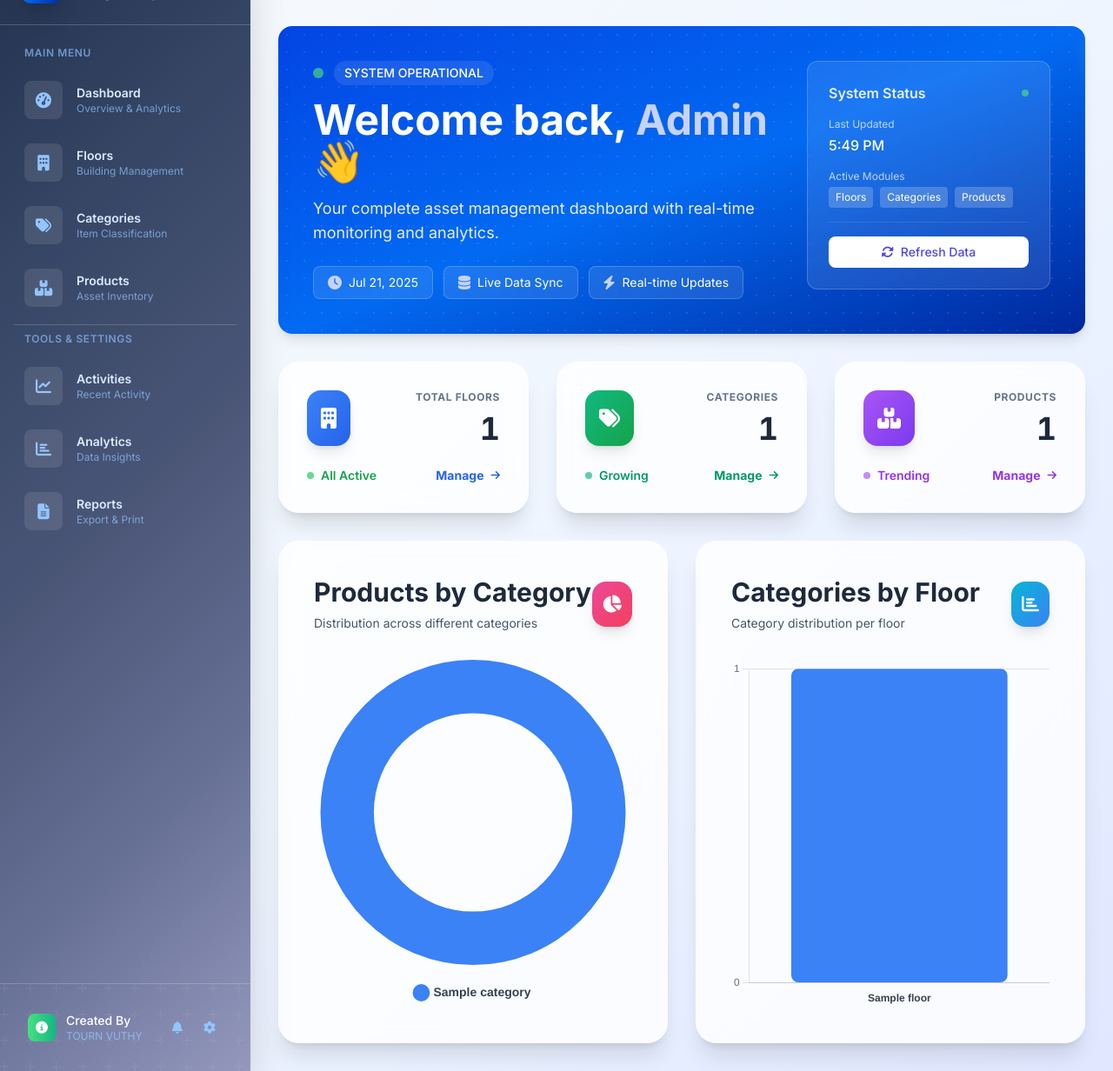
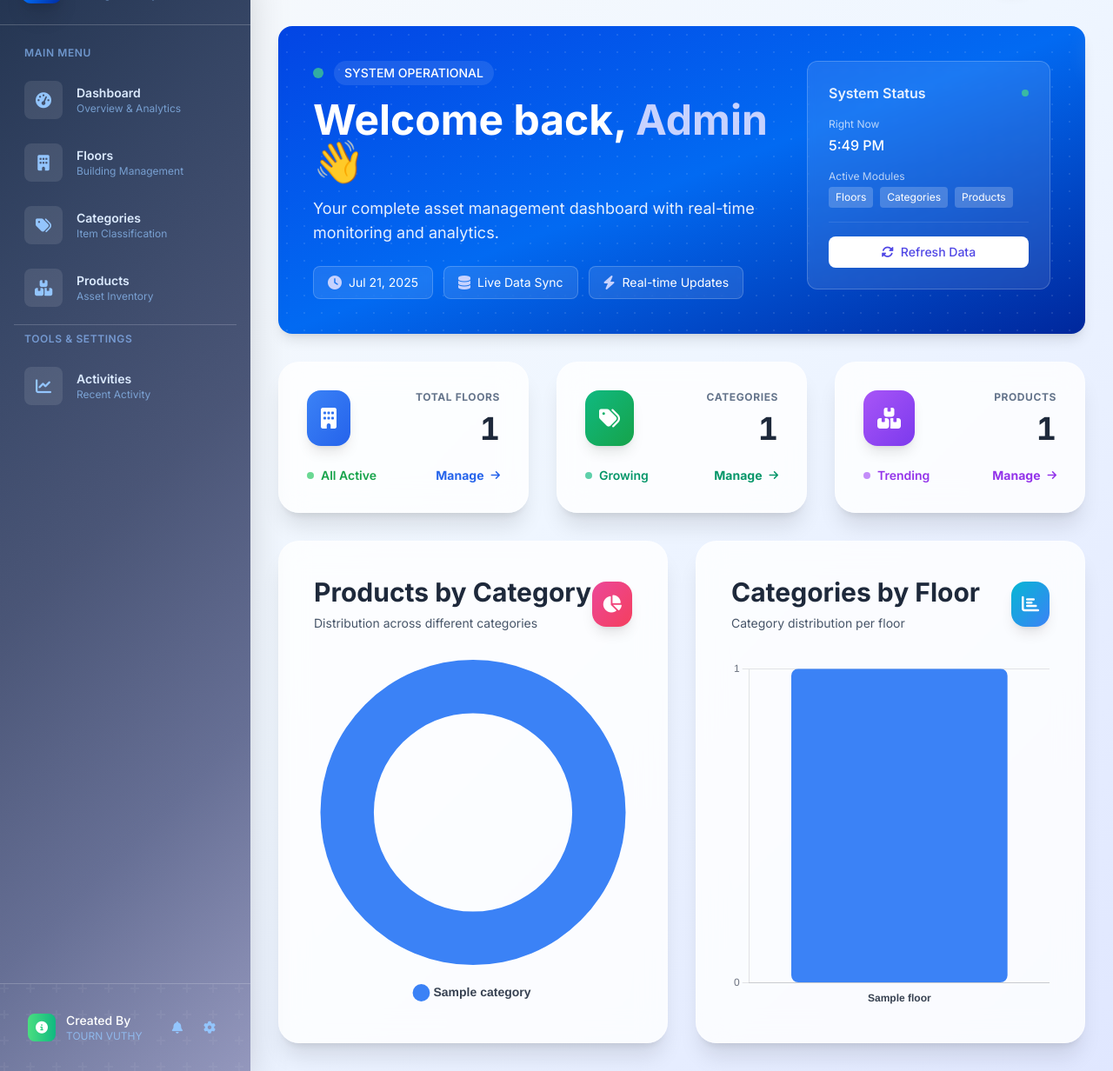
Before and after one commit to Vuthy-Tourn/Asset-Management, a PHP site: page /index.php in a window 1280 px wide. Shown: the part 68-1300 px from the top of the page at 87% size. Run offline with PHP 8.4, Linux system fonts and the light colour scheme; the visitor is signed in with stand-in values (Sample User, id 1); tables that the repository leaves empty or names only in its code hold one stand-in row (values such as "Sample post"); some libraries are stand-ins or nearby versions.

Commit message:
Config: recently data when do CRUD operation

```diff
--- a/auth/logout.php
+++ b/auth/logout.php
@@ -20,7 +20,7 @@ if (ini_get("session.use_cookies")) {
     setcookie(
         session_name(),
         '',
-        time() - 42000,
+        time() - 12000,
         $params["path"],
         $params["domain"],
         $params["secure"],
--- a/components/datatable.php
+++ b/components/datatable.php
@@ -321,6 +321,7 @@ class DataTable
     ?>
         <div class="bg-white rounded-lg shadow-sm overflow-hidden">
             <?php if (empty($this->data)): ?>
+
                 <div class="text-center py-12">
                     <i class="fas fa-box-open text-6xl text-gray-300 mb-4"></i>
                     <h3 class="text-xl font-semibold text-gray-600 mb-2">
--- a/components/header.php
+++ b/components/header.php
@@ -87,13 +87,42 @@ function generateRecentNotifications($conn)
 function timeAgo($datetime)
 {
     $time = strtotime($datetime);
+    if ($time === false) {
+        return "Invalid date"; // Handle invalid dates gracefully
+    }
+
     $now = time();
     $diff = $now - $time;
 
-    if ($diff < 60) return $diff . " seconds ago";
-    if ($diff < 3600) return floor($diff / 60) . " minutes ago";
-    if ($diff < 86400) return floor($diff / 3600) . " hours ago";
-    if ($diff < 604800) return floor($diff / 86400) . " days ago";
+    // Handle future dates (edge case)
+    if ($diff < 0) {
+        return "Just now";
+    }
+
+    // Seconds
+    if ($diff < 60) {
+        return $diff == 1 ? "1 second ago" : "$diff seconds ago";
+    }
+
+    // Minutes
+    $minutes = floor($diff / 60);
+    if ($minutes < 60) {
+        return $minutes == 1 ? "1 minute ago" : "$minutes minutes ago";
+    }
+
+    // Hours
+    $hours = floor($diff / 3600);
+    if ($hours < 24) {
+        return $hours == 1 ? "1 hour ago" : "$hours hours ago";
+    }
+
+    // Days
+    $days = floor($diff / 86400);
+    if ($days < 7) {
+        return $days == 1 ? "1 day ago" : "$days days ago";
+    }
+
+    // Fallback to formatted date
     return date('M j, Y', $time);
 }
 
@@ -351,7 +380,7 @@ $dark_mode = isset($_COOKIE['dark_mode']) && $_COOKIE['dark_mode'] === 'true';
                             </a>
                         </div>
                         <div class="py-2">
-                            <a href="./auth/logout.php" class="flex items-center px-4 py-3 text-sm text-red-600 hover:bg-red-50/80 smooth-transition">
+                            <a href="../auth/logout.php" class="flex items-center px-4 py-3 text-sm text-red-600 hover:bg-red-50/80 smooth-transition">
                                 <i class="fas fa-sign-out-alt w-4 mr-3"></i>
                                 Sign out
                             </a>
--- a/components/sidebar.php
+++ b/components/sidebar.php
@@ -48,22 +48,22 @@ $additional_nav_items = [
         'active' => $current_page == 'recent_data.php' && $current_dir == 'pages',
         'color' => 'yellow'
     ],
-    [
-        'title' => 'Analytics',
-        'subtitle' => 'Data Insights',
-        'icon' => 'fas fa-chart-bar',
-        'url' => '#',
-        'active' => false, // Set to true when you have actual pages
-        'color' => 'teal'
-    ],
-    [
-        'title' => 'Reports',
-        'subtitle' => 'Export & Print',
-        'icon' => 'fas fa-file-alt',
-        'url' => '#',
-        'active' => false, // Set to true when you have actual pages
-        'color' => 'indigo'
-    ]
+    // [
+    //     'title' => 'Analytics',
+    //     'subtitle' => 'Data Insights',
+    //     'icon' => 'fas fa-chart-bar',
+    //     'url' => '#',
+    //     'active' => false, // Set to true when you have actual pages
+    //     'color' => 'teal'
+    // ],
+    // [
+    //     'title' => 'Reports',
+    //     'subtitle' => 'Export & Print',
+    //     'icon' => 'fas fa-file-alt',
+    //     'url' => '#',
+    //     'active' => false, // Set to true when you have actual pages
+    //     'color' => 'indigo'
+    // ]
 ];
 ?>
 
--- a/index.php
+++ b/index.php
@@ -152,7 +152,7 @@ try {
 
                                 <div class="space-y-4">
                                     <div>
-                                        <p class="text-xs text-white/70 mb-1">Last Updated</p>
+                                        <p class="text-xs text-white/70 mb-1">Right Now</p>
                                         <p class="font-medium"><?php
                                                                 date_default_timezone_set('Asia/Phnom_Penh');
                                                                 echo date('g:i A'); // Will now show Cambodia time
```
Also changed, not shown: js/search.js (+8 -14 lines).
